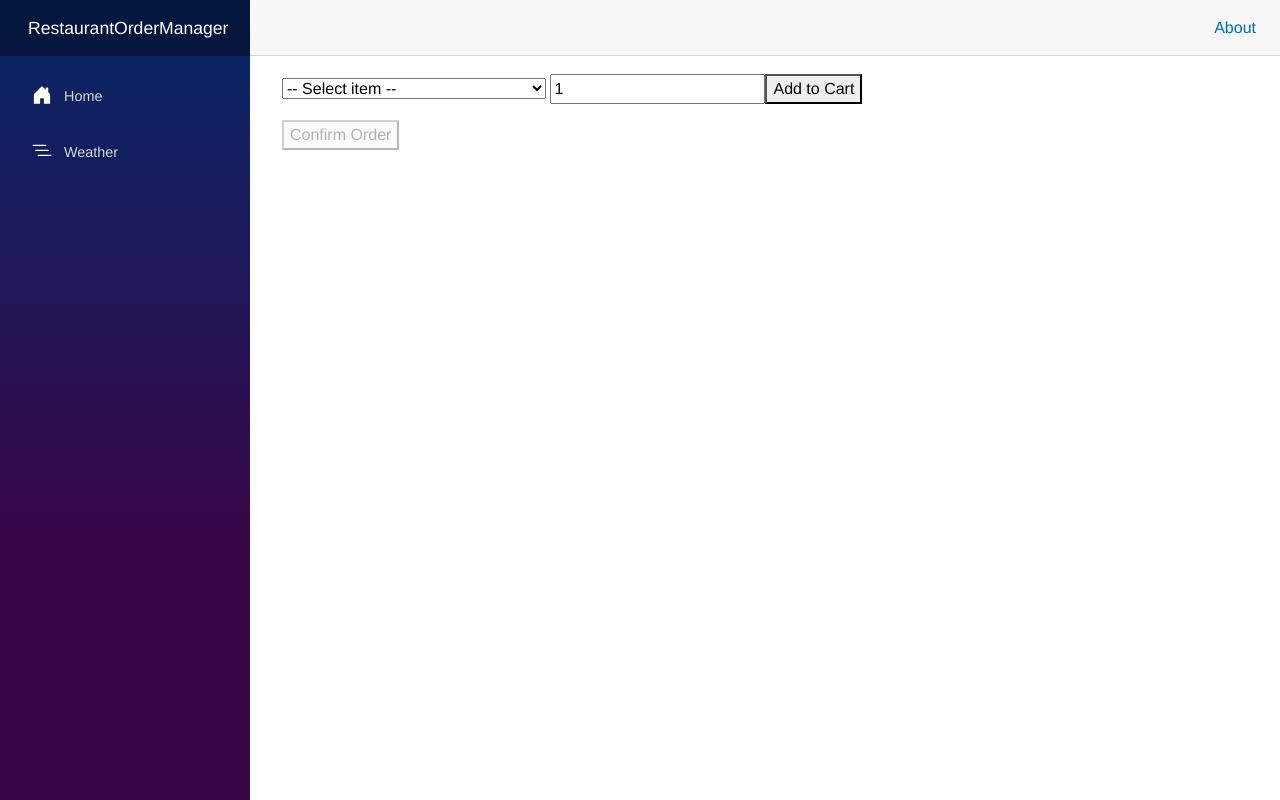
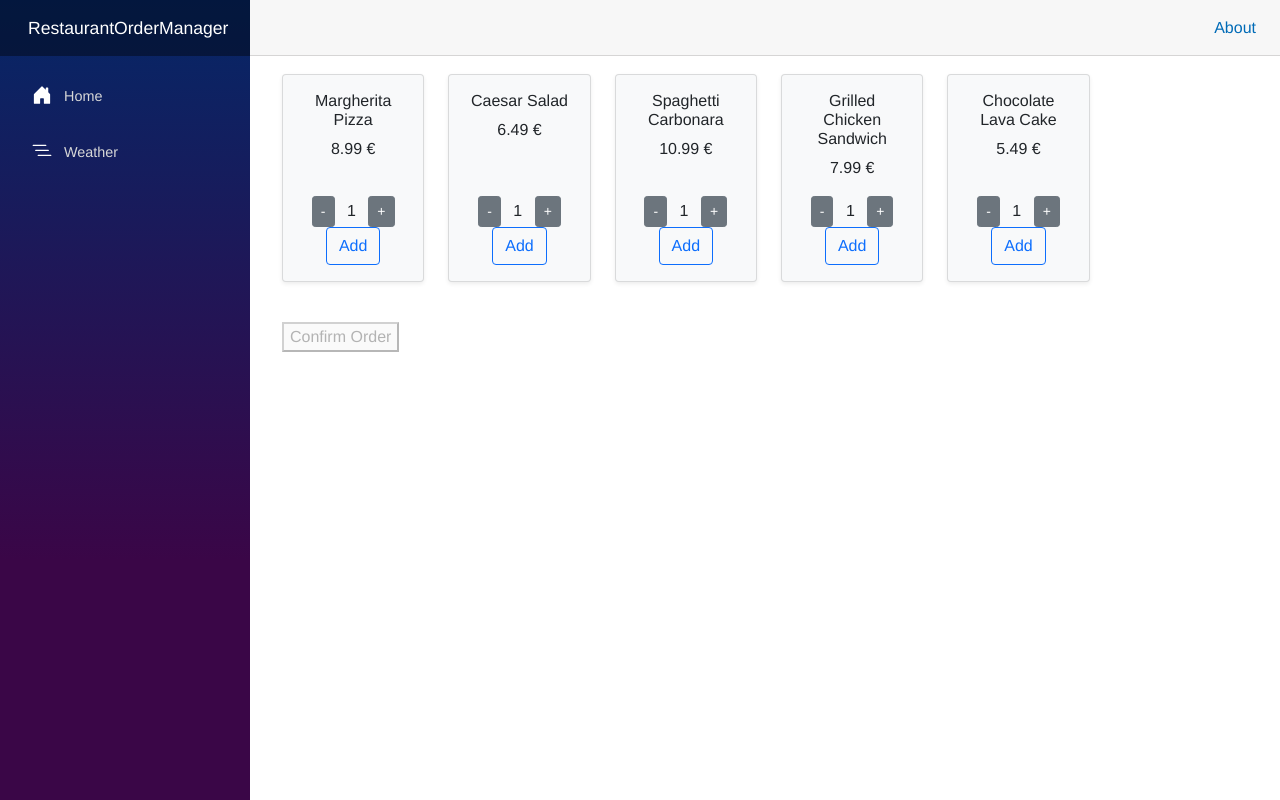
Before and after one commit to markbenze/RestaurantOrderManager, an ASP.NET Core app: page /order/1 in a window 1280 px wide. Run offline with ASP.NET Core 8, Linux system fonts and the light colour scheme; style sheets or scripts are compiled from the project's sources.

Commit message:
OrderComponent Design + Quantities Logic implemented

```diff
--- a/RestaurantOrderManager/Components/Pages/OrderComponent.razor
+++ b/RestaurantOrderManager/Components/Pages/OrderComponent.razor
@@ -14,26 +14,34 @@
 }
 else
 {
-    <select @bind="_selectedMenuItemId">
-        <option value="">-- Select item --</option>
-        @foreach (var menu in MenuService.GetMenu())
+    <div class="row">
+        @foreach (var menuItem in MenuService.GetMenu())
         {
-            <option value="@menu.Id">@menu.Name (@menu.Price €)</option>
+            <div class="col-lg-2 col-md-6 col-sm-12 mb-4">
+                <div class="card d-flex flex-column h-100 shadow-sm bg-light">
+                    <div class="card-body d-flex flex-column text-center">
+                        <h6 class="card-title">@menuItem.Name</h6>
+                        <p class="card-text">@(menuItem.Price*Quantities[menuItem.Id]) €</p>
+                        <div class="mt-auto align-items-center">
+                            <button class="btn btn-secondary btn-sm" @onclick="() => Decrement(menuItem.Id)">-</button>
+                            <span class="mx-2">@Quantities[menuItem.Id]</span>
+                            <button class="btn btn-secondary btn-sm" @onclick="() => Increment(menuItem.Id)">+</button>
+                            <button class="btn btn-outline-primary mt-auto" @onclick="() => AddToCart(menuItem.Id, Quantities[menuItem.Id])">Add</button>
+                        </div>
+                    </div>
+                </div>
+            </div>
         }
-    </select>
-    <input type="number" @bind="_quantity" min="1" />
-
-    <button @onclick="AddItem">Add to Cart</button>
-
+    </div>
     <ul>
         @foreach (var item in CartService.GetCartItems())
         {
-            <li>@item.Name x @item.Quantity = @item.Total €
-                <button @onclick="() => RemoveItem(item.Id)">Remove</button>
+            <li>
+                @item.Name x @item.Quantity = @item.Total €
+                <button @onclick="() => RemoveFromCart(item.Id)">Remove</button>
             </li>
         }
     </ul>
-
     <button @onclick="ConfirmOrder" disabled="@(CartService.GetCartItems().Count == 0)">Confirm Order</button>
 }
 <ol>
```
Also changed, not shown: RestaurantOrderManager/Components/Pages/OrderComponent.razor.cs (+23 -6 lines).
